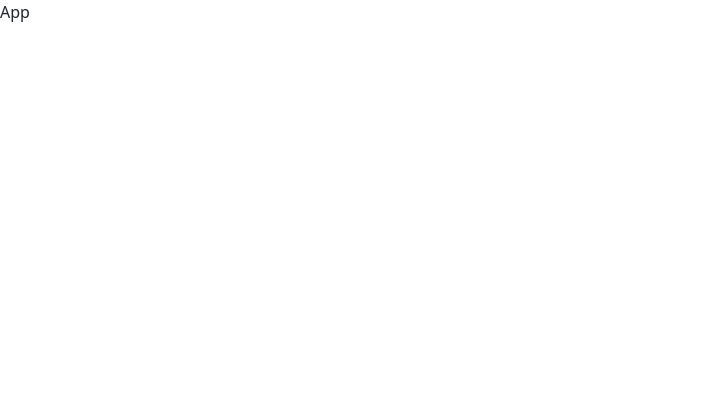
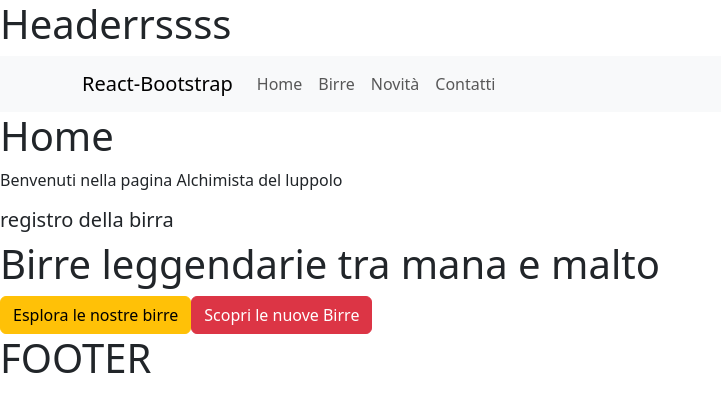
Before and after one commit to federicoacker/alchimistaLuppoloReact, a React (Vite) app: page / in a window 1280 px wide. Shown: the top 412 px of the page, without its empty margins (0-721 px from the left). Built offline with nearby package versions, Linux system fonts and the light colour scheme.

Commit message:
creata struttura home, con header e footer inserita img logo

```diff
--- a/src/App.jsx
+++ b/src/App.jsx
@@ -1,7 +1,18 @@
-
+import MainLayout from "./layouts/MainLayout"
+import Home from "./pages/Home"
+import { BrowserRouter, Routes, Route } from 'react-router'
 function App() {
   return (
-    <div>App</div>
+    <>
+      <BrowserRouter>
+        <Routes>
+          <Route  element= {<MainLayout/>}>
+          <Route path="/" element={<Home />} />
+          </Route>
+        </Routes>
+      </BrowserRouter>
+
+    </>
   )
 }
 
--- /dev/null
+++ b/src/components/Footer.jsx
@@ -0,0 +1,9 @@
+function Footer() {
+
+    return (
+        <>
+        <h1>FOOTER</h1>
+        </>
+    )
+}
+export default Footer;
--- /dev/null
+++ b/src/components/Header.jsx
@@ -0,0 +1,32 @@
+import Container from 'react-bootstrap/Container';
+import Nav from 'react-bootstrap/Nav';
+import Navbar from 'react-bootstrap/Navbar';
+import NavDropdown from 'react-bootstrap/NavDropdown';
+
+
+function Header() {
+
+    return (
+        <>
+            <h1>Headerrssss</h1>
+            <div className="div-navbar">
+                <Navbar expand="lg" className="bg-body-tertiary">
+                    <Container>
+                        <Navbar.Brand href="#home">React-Bootstrap</Navbar.Brand>
+                        <Navbar.Toggle aria-controls="basic-navbar-nav" />
+                        <Navbar.Collapse id="basic-navbar-nav">
+                            <Nav className="me-auto">
+                                <Nav.Link href="#home">Home</Nav.Link>
+                                <Nav.Link href="#birre">Birre</Nav.Link>
+                                <Nav.Link href="#novità">Novità</Nav.Link>
+                                <Nav.Link href='#contatti'>Contatti</Nav.Link>
+                            </Nav>
+                        </Navbar.Collapse>
+                    </Container>
+                </Navbar>
+            </div>
+        </>
+    )
+}
+
+export default Header;
--- /dev/null
+++ b/src/layouts/MainLayout.jsx
@@ -0,0 +1,17 @@
+import { Outlet } from 'react-router'
+import Header from '../components/Header'
+import Footer from '../components/Footer'
+function MainLayout() {
+
+    return (
+        <>
+            <Header />
+            <main className=''>
+                <Outlet />
+            </main>
+            <Footer />
+        </>
+    )
+}
+
+export default MainLayout;
--- /dev/null
+++ b/src/pages/Home.jsx
@@ -0,0 +1,20 @@
+import { Button } from "react-bootstrap";
+import Card from 'react-bootstrap/Card';
+function Home() {
+
+    return (
+        <>
+        <h1>Home</h1>
+        <p>Benvenuti nella pagina Alchimista del luppolo</p>
+
+        <section className="">
+            <h5>registro della birra</h5>
+            <h1>Birre leggendarie tra mana e malto</h1>
+        <Button variant="warning">Esplora le nostre birre</Button>
+        <Button variant="danger">Scopri le nuove Birre</Button>
+        </section>
+        </>
+    )
+
+}
+export default Home;
```
Also changed, not shown: 1 other file (tests, documents, lock files or other folders).
